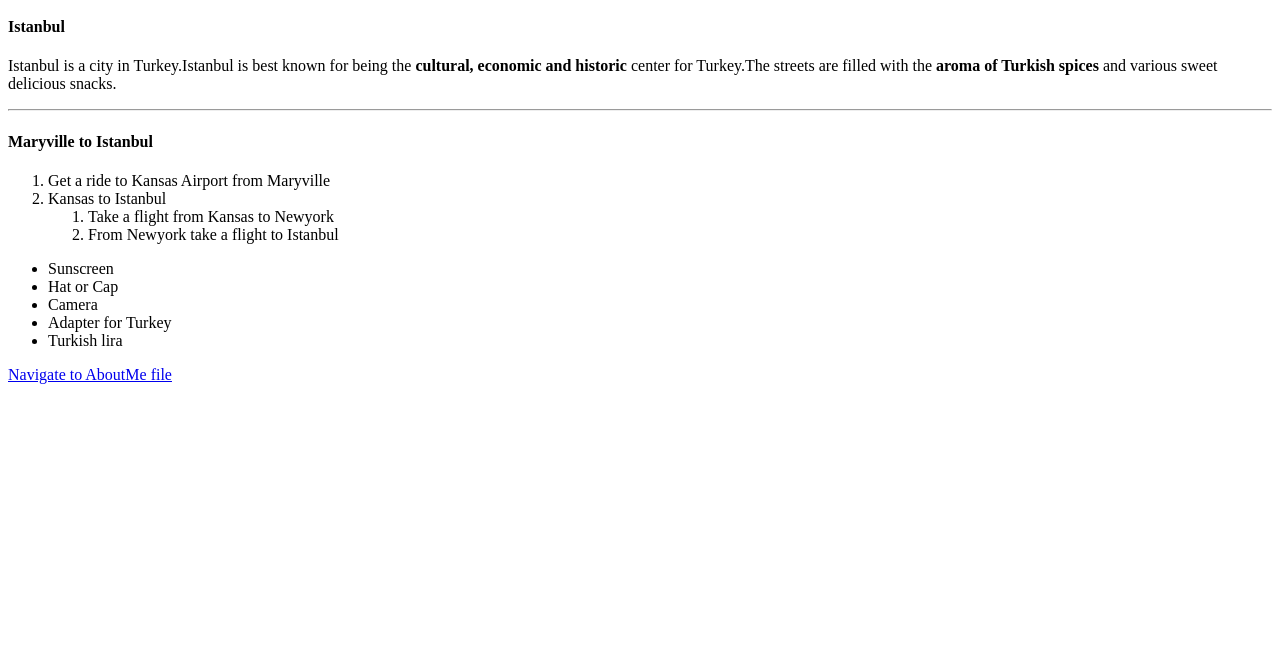
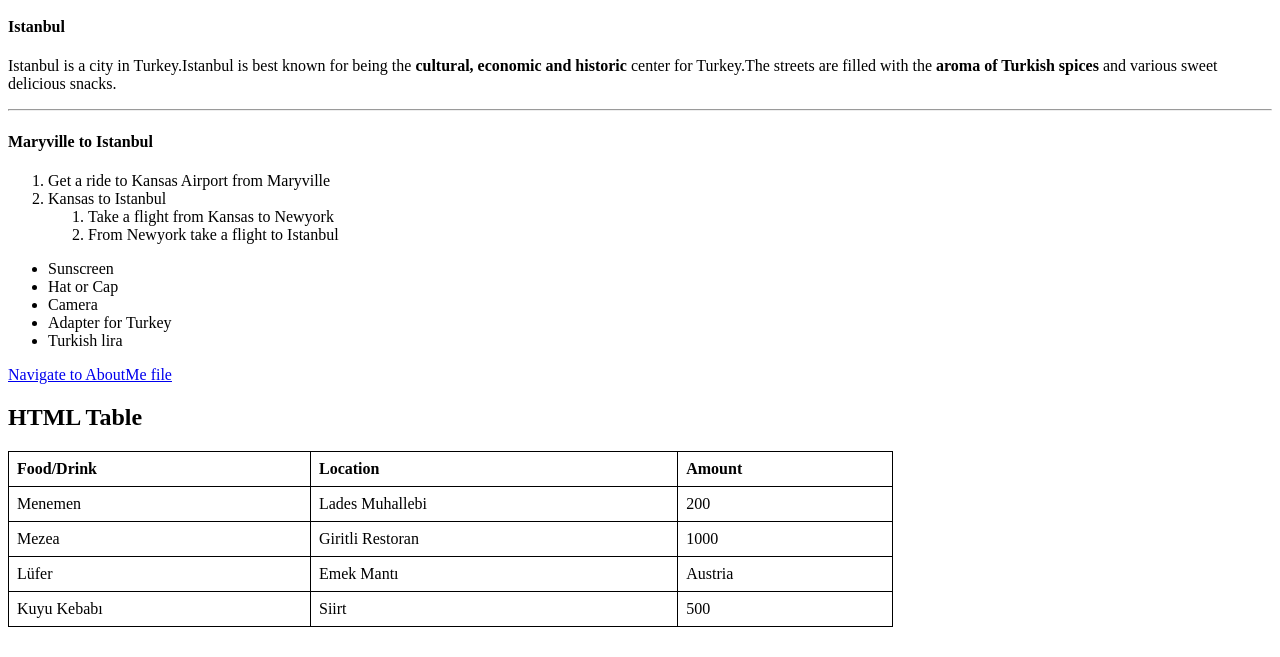
Before and after one commit to 44-563-WebApps-F21/webapps-f21-assignment-3-kundanaSakhamuri98, a plain HTML site: page index.html in a window 1280 px wide. Shown: the part 101-758 px from the top of the page. Drawn offline with Linux system fonts and the light colour scheme.

Commit message:
Added recommendations table in index.html

```diff
--- a/index.html
+++ b/index.html
@@ -27,5 +27,44 @@
             <li>Turkish lira</li>
         </ul>
         <a href="aboutme.html">Navigate to AboutMe file</a>
+        <style>
+            table {
+              border-collapse: collapse;
+              width: 70%;
+            }
+            td, th {
+              border: 1px solid black;
+              text-align: left;
+              padding: 8px;
+            }
+        </style>
+        <h2>HTML Table</h2>
+        <table>
+            <tr>
+              <th>Food/Drink</th>
+              <th>Location</th>
+              <th>Amount</th>
+            </tr>
+            <tr>
+              <td>Menemen</td>
+              <td>Lades Muhallebi</td>
+              <td>200</td>
+            </tr>
+            <tr>
+              <td>Mezea</td>
+              <td>Giritli Restoran</td>
+              <td>1000</td>
+            </tr>
+            <tr>
+              <td>Lüfer</td>
+              <td>Emek Mantı </td>
+              <td>Austria</td>
+            </tr>
+            <tr>
+              <td>Kuyu Kebabı</td>
+              <td>Siirt</td>
+              <td>500</td>
+            </tr>
+          </table>
     </body>
 </html>
```
